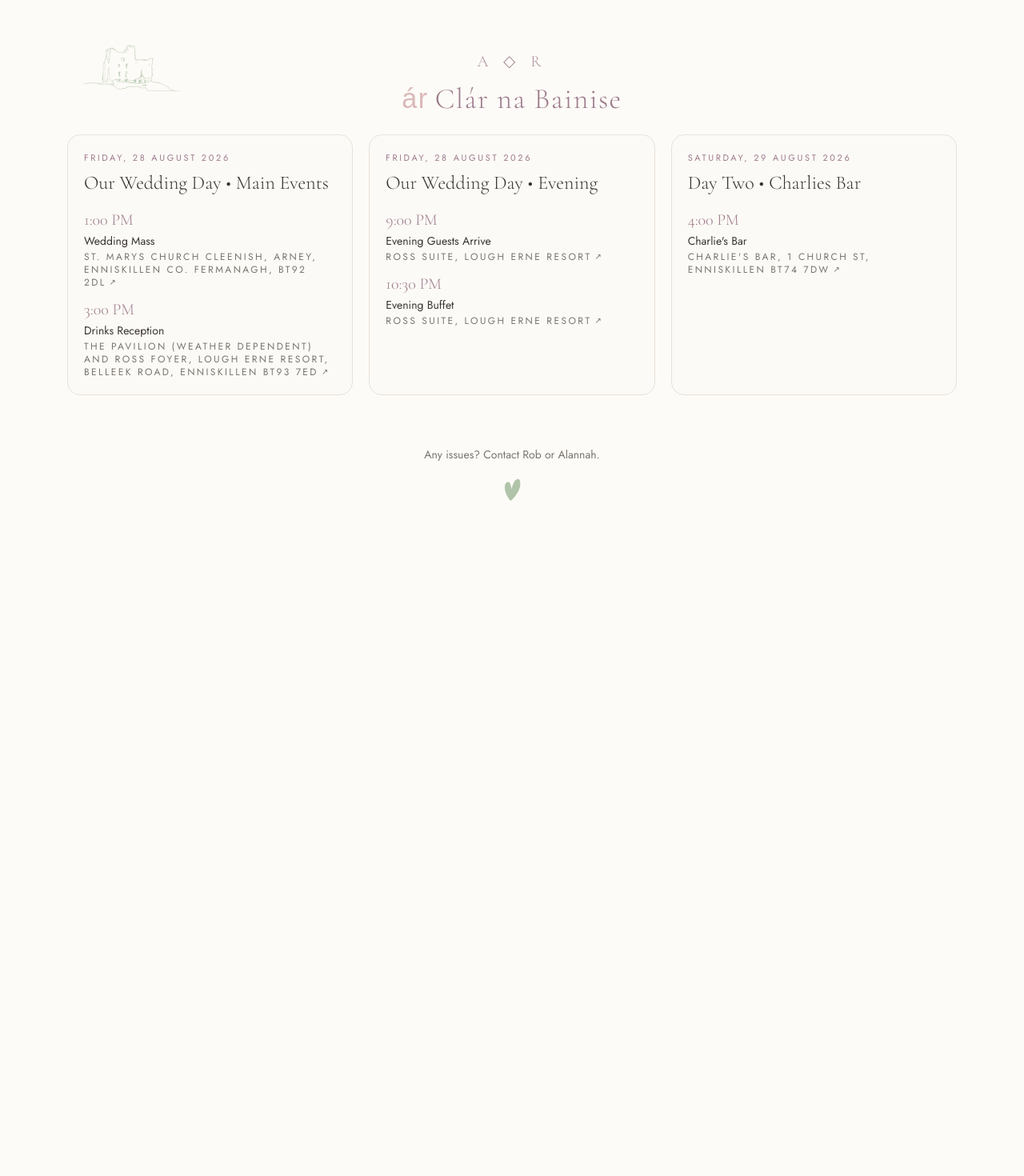
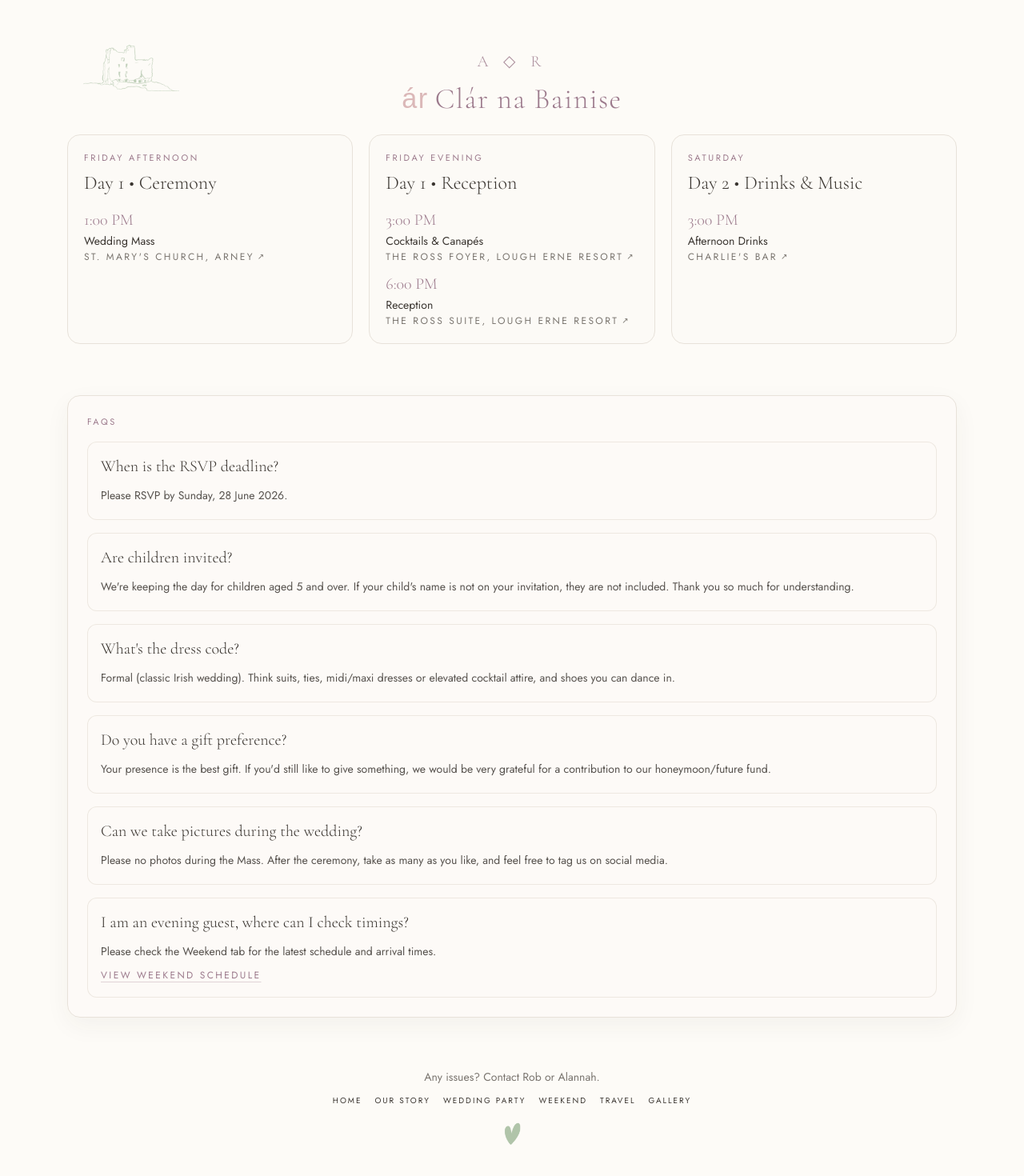
Before and after one commit to ocallarob/wedding-webstite, a Next.js app: page / in a window 1280 px wide. Shown: the part 1576-3046 px from the top of the page at 80% size. Before the commit the page ends 2298 px from the top, so only its background shows below. Built offline with nearby package versions, Linux system fonts and the light colour scheme; a web font is replaced by a local one.

Commit message:
Polish travel/home content and refresh placeholders/timeline

```diff
--- a/app/page.tsx
+++ b/app/page.tsx
@@ -36,23 +36,60 @@ const weekendSchedule: WeekendDay[] = site.weekendSchedule.map((day) => ({
 
 const homeWeekendCards: WeekendDay[] = [
   {
-    title: 'Our Wedding Day • Main Events',
-    date: 'Friday, 28 August 2026',
-    events: weekendSchedule[0]?.events.slice(0, 3) ?? [],
+    title: 'Day 1 • Ceremony',
+    date: 'Friday Afternoon',
+    events: [
+      {
+        time: '1:00 PM',
+        title: 'Wedding Mass',
+        location: "St. Mary's Church, Arney",
+        locationUrl:
+          'https://www.google.com/maps/place/St.+Mary%E2%80%99s+Catholic+Church/@54.2911654,-7.7823194,16823m/data=!3m1!1e3!4m10!1m2!2m1!1sSt+Marys+Church+Cleenish+Arney+Enniskillen+BT92+2DL!3m6!1s0x485e441da76136fd:0xe454921a3932c4f7!8m2!3d54.2911654!4d-7.6704973!15sCjNTdCBNYXJ5cyBDaHVyY2ggQ2xlZW5pc2ggQXJuZXkgRW5uaXNraWxsZW4gQlQ5MiAyREySAQ9jYXRob2xpY19jaHVyY2jgAQA!16s%2Fg%2F11g8xgfn9n?entry=ttu&g_ep=EgoyMDI2MDUyNS4wIKXMDSoASAFQAw%3D%3D',
+      },
+    ],
   },
   {
-    title: 'Our Wedding Day • Evening',
-    date: 'Friday, 28 August 2026',
-    events: weekendSchedule[0]?.events.slice(3, 5) ?? [],
+    title: 'Day 1 • Reception',
+    date: 'Friday Evening',
+    events: [
+      {
+        time: '3:00 PM',
+        title: 'Cocktails & Canapés',
+        location: 'The Ross Foyer, Lough Erne Resort',
+        locationUrl: 'https://www.lougherneresort.com/',
+      },
+      {
+        time: '6:00 PM',
+        title: 'Reception',
+        location: 'The Ross Suite, Lough Erne Resort',
+        locationUrl: 'https://www.lougherneresort.com/',
+      },
+    ],
   },
   {
-    title: 'Day Two • Charlies Bar',
-    date: 'Saturday, 29 August 2026',
-    events: weekendSchedule[1]?.events.slice(0, 2) ?? [],
+    title: 'Day 2 • Drinks & Music',
+    date: 'Saturday',
+    events: [
+      {
+        time: '3:00 PM',
+        title: 'Afternoon Drinks',
+        location: "Charlie's Bar",
+        locationUrl: 'https://www.google.com/maps/search/?api=1&query=Charlie%27s+Bar+1+Church+St+Enniskillen+BT74+7DW',
+      },
+    ],
   },
 ];
 
 const homeNavItems = [
+  { href: '/our-story', label: 'Our Story' },
+  { href: '/wedding-party', label: 'Wedding Party' },
+  { href: '/weekend', label: 'Weekend' },
+  { href: '/travel', label: 'Travel' },
+  { href: '/gallery', label: 'Gallery' },
+];
+
+const footerNavItems = [
+  { href: '/', label: 'Home' },
   { href: '/our-story', label: 'Our Story' },
   { href: '/wedding-party', label: 'Wedding Party' },
   { href: '/weekend', label: 'Weekend' },
@@ -239,10 +276,37 @@ export default function HomePage() {
           </div>
         </section>
 
+        <section className="rounded-2xl border border-stone bg-ivory/85 p-6 shadow-[0_10px_30px_rgba(58,53,48,0.05)]">
+          <p className="text-[11px] uppercase tracking-[0.24em] text-mauve">FAQs</p>
+          <div className="mt-4 space-y-4">
+            {site.travel.faq.map((item) => (
+              <article key={item.question} className="rounded-xl border border-stone/75 bg-ivory/80 p-4">
+                <h2 className="font-heading text-xl font-light text-charcoal">{item.question}</h2>
+                <p className="mt-2 text-sm leading-7 text-charcoal/85">{item.answer}</p>
+                {'linkHref' in item && item.linkHref ? (
+                  <Link
+                    href={item.linkHref}
+                    className="mt-2 inline-flex text-xs uppercase tracking-[0.2em] text-mauve underline underline-offset-4"
+                  >
+                    {'linkLabel' in item && item.linkLabel ? item.linkLabel : 'Read more'}
+                  </Link>
+                ) : null}
+              </article>
+            ))}
+          </div>
+        </section>
+
         <div className="space-y-3 pb-2 text-center">
           <p className="text-sm text-muted">
             Any issues? Contact Rob or Alannah.
           </p>
+          <nav className="flex flex-wrap items-center justify-center gap-x-4 gap-y-2 text-[10px] uppercase tracking-[0.2em] text-muted">
+            {footerNavItems.map((item) => (
+              <Link key={item.href} href={item.href} className="no-underline hover:text-mauve hover:underline">
+                {item.label}
+              </Link>
+            ))}
+          </nav>
           <div className="flex justify-center">
             <Image
               src="/assets/heart-transparent.png"
--- a/src/content/site.ts
+++ b/src/content/site.ts
@@ -35,7 +35,7 @@ export const site = {
           time: '1:00 PM',
           title: 'Wedding Mass',
           location: 'St. Marys Church Cleenish, Arney, Enniskillen Co. Fermanagh, BT92 2DL',
-          locationUrl: 'https://www.google.com/maps/search/?api=1&query=St+Marys+Church+Cleenish+Arney+Enniskillen+BT92+2DL',
+          locationUrl: 'https://www.google.com/maps/place/St.+Mary%E2%80%99s+Catholic+Church/@54.2911654,-7.7823194,16823m/data=!3m1!1e3!4m10!1m2!2m1!1sSt+Marys+Church+Cleenish+Arney+Enniskillen+BT92+2DL!3m6!1s0x485e441da76136fd:0xe454921a3932c4f7!8m2!3d54.2911654!4d-7.6704973!15sCjNTdCBNYXJ5cyBDaHVyY2ggQ2xlZW5pc2ggQXJuZXkgRW5uaXNraWxsZW4gQlQ5MiAyREySAQ9jYXRob2xpY19jaHVyY2jgAQA!16s%2Fg%2F11g8xgfn9n?entry=ttu&g_ep=EgoyMDI2MDUyNS4wIKXMDSoASAFQAw%3D%3https://www.google.com/maps/place/St.+Mary%E2%80%99s+Catholic+Church/@54.2911685,-7.6730722,526m/data=!3m2!1e3!4b1!4m6!3m5!1s0x485e441da76136fd:0xe454921a3932c4f7!8m2!3d54.2911654!4d-7.6704973!16s%2Fg%2F11g8xgfn9n?entry=ttu&g_ep=EgoyMDI2MDUyNS4wIKXMDSoASAFQAw%3D%3DD',
           description: 'Mass begins at 1:00 PM.',
         },
         {
@@ -165,31 +165,45 @@ export const site = {
     areaRecommendations: [
       {
         name: 'Enniskillen Water Taxi',
-        detail: 'A fun way to navigate through Fermanagh. It can bring you around the area, including to the Lough Erne, and is a speedy way to see the ancient landscape.',
+        detail: 'A great option for private group trips on Lough Erne, departing from the Enniskillen Castle Museums Jetty. Handy if you want flexible pick-up times and a more tailored route.',
+        link: 'https://www.fermanaghlakelands.com/things-to-see-and-do/erne-water-taxi-p742471',
+        image: 'https://commons.wikimedia.org/wiki/Special:FilePath/Enniskillen%2C%20castle%20and%20river%20-%20geograph.org.uk%20-%20470700.jpg',
       },
       {
         name: 'Erne Tours',
-        detail: "A regular boat departing from the Round O Jetty in Enniskillen, taking you through Lough Erne's waterways and historic landmarks like Devenish Island.",
+        detail: "A regular cruise boat from the Round O Jetty in Enniskillen. Great for a relaxed tour of the waterways with commentary, including trips to Devenish Island. Worth booking ahead in peak weekends.",
+        link: 'https://ernetours.com/',
+        image: 'https://commons.wikimedia.org/wiki/Special:FilePath/Jetty_at_Round_%27O%27%2C_Enniskillen_-_geograph.org.uk_-_1719712.jpg',
       },
       {
         name: 'Cuilcagh Boardwalk',
         detail: "Fermanagh's Stairway to Heaven, leading to a stunning viewpoint.",
+        link: 'https://cuilcaghlakelands.org/geosite/cuilcagh-boardwalk-trail/',
+        image: 'https://commons.wikimedia.org/wiki/Special:FilePath/Cuilcagh%20Mountain%20Park%204.jpg',
       },
       {
         name: 'Devenish Island',
         detail: 'A historic island on Lower Lough Erne with monastic ruins and the iconic round tower. Peaceful, scenic, and only accessible by boat.',
+        link: 'https://en.wikipedia.org/wiki/Devenish_Island',
+        image: 'https://commons.wikimedia.org/wiki/Special:FilePath/Church%20ruins%20and%20round%20tower%20on%20Devenish%20Island%20-%20geograph.org.uk%20-%201752315.jpg',
       },
       {
         name: 'Florence Court',
         detail: 'A beautiful old house and estate with peaceful gardens and woodland walks.',
+        link: 'https://www.nationaltrust.org.uk/visit/northern-ireland/florence-court',
+        image: 'https://commons.wikimedia.org/wiki/Special:FilePath/Florence_Court_frontage.jpg',
       },
       {
         name: 'Marble Arch Caves',
         detail: 'A natural cave system formed around 330 million years ago, with underground rivers, waterfalls and limestone formations on guided tours.',
+        link: 'https://marblearchcaves.co.uk/',
+        image: 'https://commons.wikimedia.org/wiki/Special:FilePath/Marble_Arch_Caves_Visitor_Centre_-_geograph.org.uk_-_4014646.jpg',
       },
       {
         name: 'Enniskillen Castle',
         detail: 'Built in the early 1600s, Enniskillen Castle sits on the banks of the River Erne.',
+        link: 'https://www.enniskillencastle.co.uk/',
+        image: 'https://commons.wikimedia.org/wiki/Special:FilePath/Enniskillen%20Castle%20-%20geograph.org.uk%20-%201755091.jpg',
       },
     ],
     accommodations: [
@@ -197,69 +211,71 @@ export const site = {
         name: 'Lough Erne Resort Rooms',
         distance: 'On site',
         price: 'Varies',
-        notes: 'Rooms are available in the Lough Erne Resort.',
+        notes: 'The easiest option for the wedding day: stay right on site and walk straight to events. Includes full hotel facilities, dining options, and spa access.',
         link: 'https://www.lougherneresort.com/',
       },
       {
         name: 'Lough Erne Resort Chalets',
         distance: 'On site',
         price: 'Varies',
-        notes: 'Great for bigger groups or families wanting more space. Can be booked directly, through Booking.com, or by searching online.',
+        notes: 'Ideal for families and groups who want extra space, shared living areas, and a bit more flexibility over the weekend.',
         link: 'https://www.lougherneresort.com/',
       },
       {
         name: 'Killyhevlin Hotel',
         distance: 'Enniskillen',
         price: 'Varies',
-        notes: 'Alternative local accommodation option.',
-        link: '#',
+        notes: 'Lakeside 4-star hotel just outside town with spa/leisure facilities and family-friendly room options. Good choice if you want a resort-style stay nearby.',
+        link: 'https://www.killyhevlin.com/',
       },
       {
         name: 'Enniskillen Hotel',
         distance: 'Enniskillen',
         price: 'Varies',
-        notes: 'Alternative local accommodation option.',
-        link: '#',
+        notes: 'Modern central hotel with easy access to local bars, restaurants, and taxi pickup points in town.',
+        link: 'https://www.enniskillenhotel.com/en/',
       },
       {
         name: 'Westville Hotel',
         distance: 'Enniskillen',
         price: 'Varies',
-        notes: 'Alternative local accommodation option.',
-        link: '#',
+        notes: 'Stylish boutique option close to the town centre, with an on-site bar/restaurant and straightforward access to wedding transport routes.',
+        link: 'https://www.fermanaghlakelands.com/accommodation/westville-hotel-p680281',
       },
       {
         name: 'Belmore Court & Motel',
         distance: 'Enniskillen',
         price: 'Varies',
-        notes: 'Alternative local accommodation option.',
-        link: '#',
+        notes: 'Popular and well-located option with a range of room types, free parking, and regular bus/taxi access nearby.',
+        link: 'https://www.motel.co.uk/',
       },
     ],
     faq: [
       {
         question: 'When is the RSVP deadline?',
-        answer: 'Please RSVP by 28 June 2026.',
+        answer: 'Please RSVP by Sunday, 28 June 2026.',
       },
       {
         question: 'Are children invited?',
-        answer: "We're keeping the day to children aged 5 and over. If your child's name isn't on the invite, they're not included. We hope you understand and can still join us to celebrate.",
+        answer: "We're keeping the day for children aged 5 and over. If your child's name is not on your invitation, they are not included. Thank you so much for understanding.",
       },
       {
         question: "What's the dress code?",
-        answer: "Dress to impress (formal - classic Irish wedding): suits, dresses, your best dancing shoes, and a bit of sparkle if you fancy.",
+        answer: 'Formal (classic Irish wedding). Think suits, ties, midi/maxi dresses or elevated cocktail attire, and shoes you can dance in.',
       },
       {
-        question: 'Do we want gifts?',
-        answer: "We've lived together for going on 5 years, so we don't need anything new. If you'd like to give a gift, we'd prefer a contribution to our future or honeymoon fund.",
+        question: 'Do you have a gift preference?',
+        answer: "Your presence is the best gift. If you'd still like to give something, we would be very grateful for a contribution to our honeymoon/future fund.",
       },
       {
         question: 'Can we take pictures during the wedding?',
-        answer: 'Please do not take photos during the mass service. After the ceremony, take as many photos as you like and tag us if you post on social media.',
+        answer: 'Please no photos during the Mass. After the ceremony, take as many as you like, and feel free to tag us on social media.',
       },
       {
-        question: 'Photo sharing',
-        answer: 'Share-drive upload link coming soon. We can also add a QR code once the link is ready.',
+        question: 'I am an evening guest, where can I check timings?',
+        answer: 'Please check the Weekend tab for the latest schedule and arrival times.',
+        linkLabel: 'View weekend schedule',
+        linkHref: '/weekend',
       },
     ],
   },
```
Also changed, not shown: app/gallery/page.tsx (+15 -14 lines), app/our-story/page.tsx (+17 -24 lines), app/travel/page.tsx (+47 -6 lines), app/wedding-party/page.tsx (+9 -9 lines).
